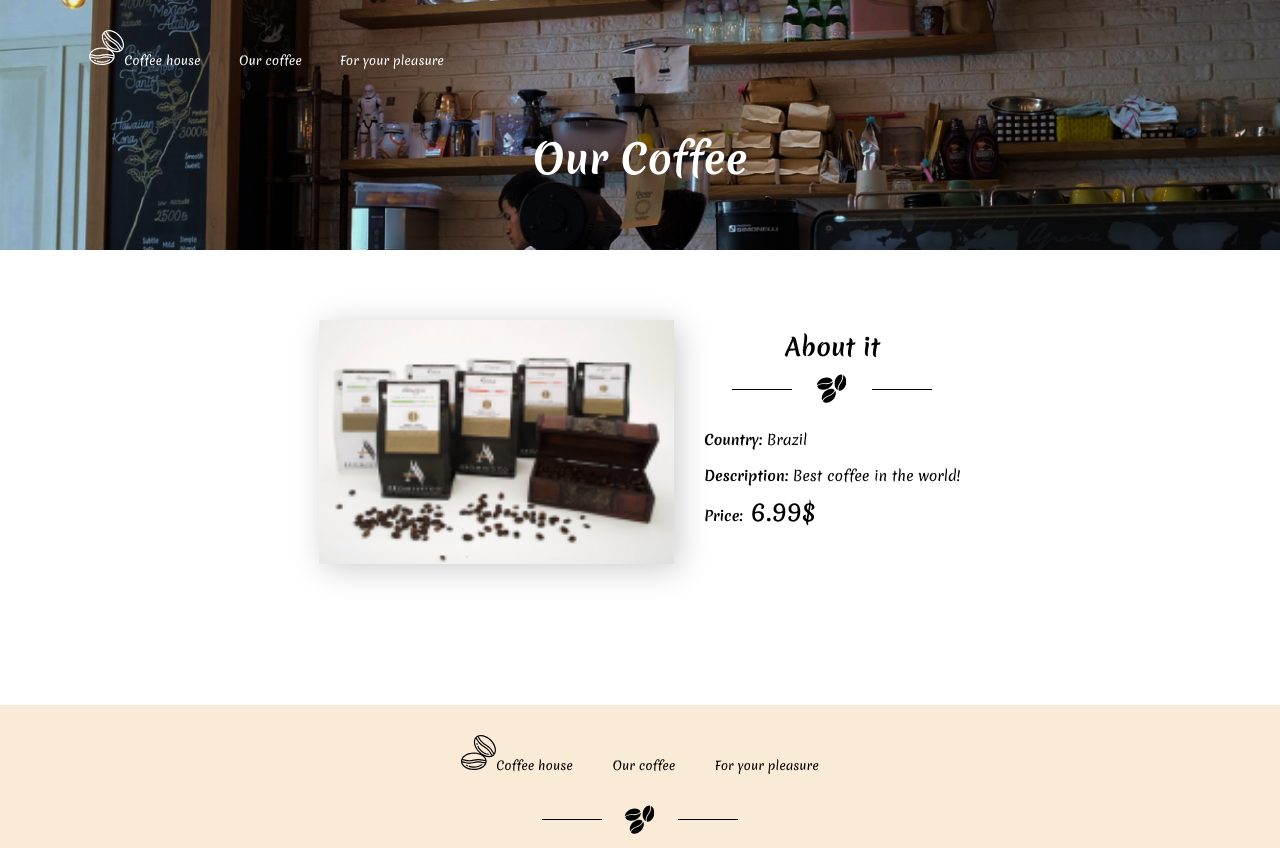
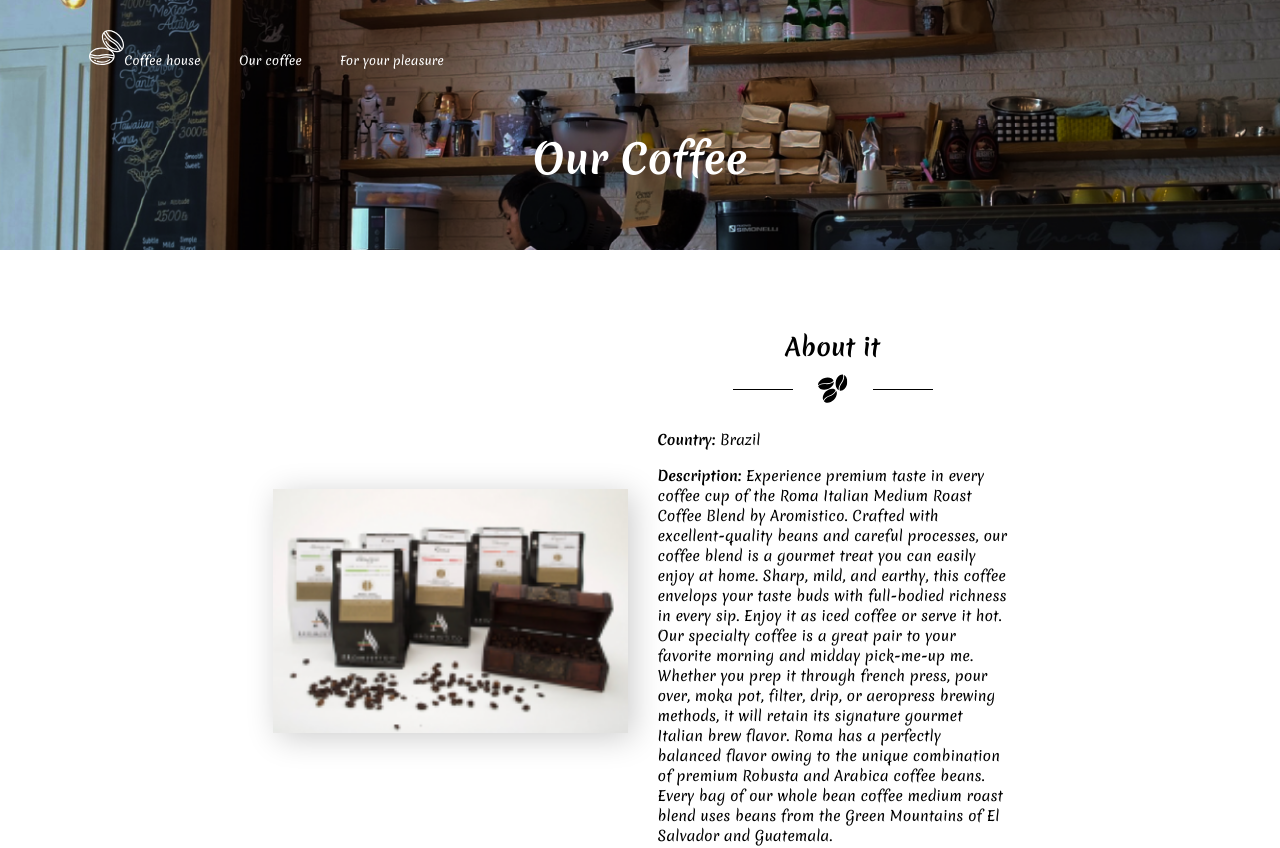
Before and after one commit to Albedo-13/coffee-house, a React (Create React App) app: page /OurCoffee/1 in a window 1280 px wide. Shown: the top 848 px of the page. Built offline with nearby package versions, Linux system fonts and the light colour scheme.

Commit message:
refactor: change single coffee image sizes

```diff
--- a/src/components/app/App.js
+++ b/src/components/app/App.js
@@ -6,7 +6,7 @@ import { MainPage, OurCoffee, SingleCoffeePage } from '../pages';
 
 const App = () => {
   const [data] = useState([
-    { id: 1, name: 'AROMISTICO Coffee 1 kg', country: 'Brazil', description: 'Best coffee in the world!', price: 6.99, thumbnail: require('../../assets/img/coffee-img.webp') },
+    { id: 1, name: 'AROMISTICO Coffee 1 kg', country: 'Brazil', description: 'Experience premium taste in every coffee cup of the Roma Italian Medium Roast Coffee Blend by Aromistico. Crafted with excellent-quality beans and careful processes, our coffee blend is a gourmet treat you can easily enjoy at home. Sharp, mild, and earthy, this coffee envelops your taste buds with full-bodied richness in every sip. Enjoy it as iced coffee or serve it hot. Our specialty coffee is a great pair to your favorite morning and midday pick-me-up me. Whether you prep it through french press, pour over, moka pot, filter, drip, or aeropress brewing methods, it will retain its signature gourmet Italian brew flavor. Roma has a perfectly balanced flavor owing to the unique combination of premium Robusta and Arabica coffee beans. Every bag of our whole bean coffee medium roast blend uses beans from the Green Mountains of El Salvador and Guatemala.', price: 6.99, thumbnail: require('../../assets/img/coffee-img.webp') },
     { id: 2, name: 'AROMISTICO Coffee 2 kg', country: 'Kenya', description: 'Best coffee in the world!', price: 7.02, thumbnail: require('../../assets/img/coffee-img.webp') },
     { id: 3, name: 'AROMISTICO Coffee 3 kg', country: 'Columbia', description: 'Best coffee in the world!', price: 7.21, thumbnail: require('../../assets/img/coffee-img.webp') },
     { id: 4, name: 'AROMISTICO Coffee 0.5 kg', country: 'Brazil', description: 'Best coffee in the world!', price: 6.14, thumbnail: require('../../assets/img/coffee-img.webp') },
--- a/src/components/singleCoffee/singleCoffee.scss
+++ b/src/components/singleCoffee/singleCoffee.scss
@@ -11,8 +11,10 @@
 
   &-img {
     min-width: 355px;
-    height: auto;
+    height: 100%;
     box-shadow: 5px 5px 30px rgba(0, 0, 0, 0.2);
+    display: flex;
+    align-self: center;
   }
 
   &-info {
```
